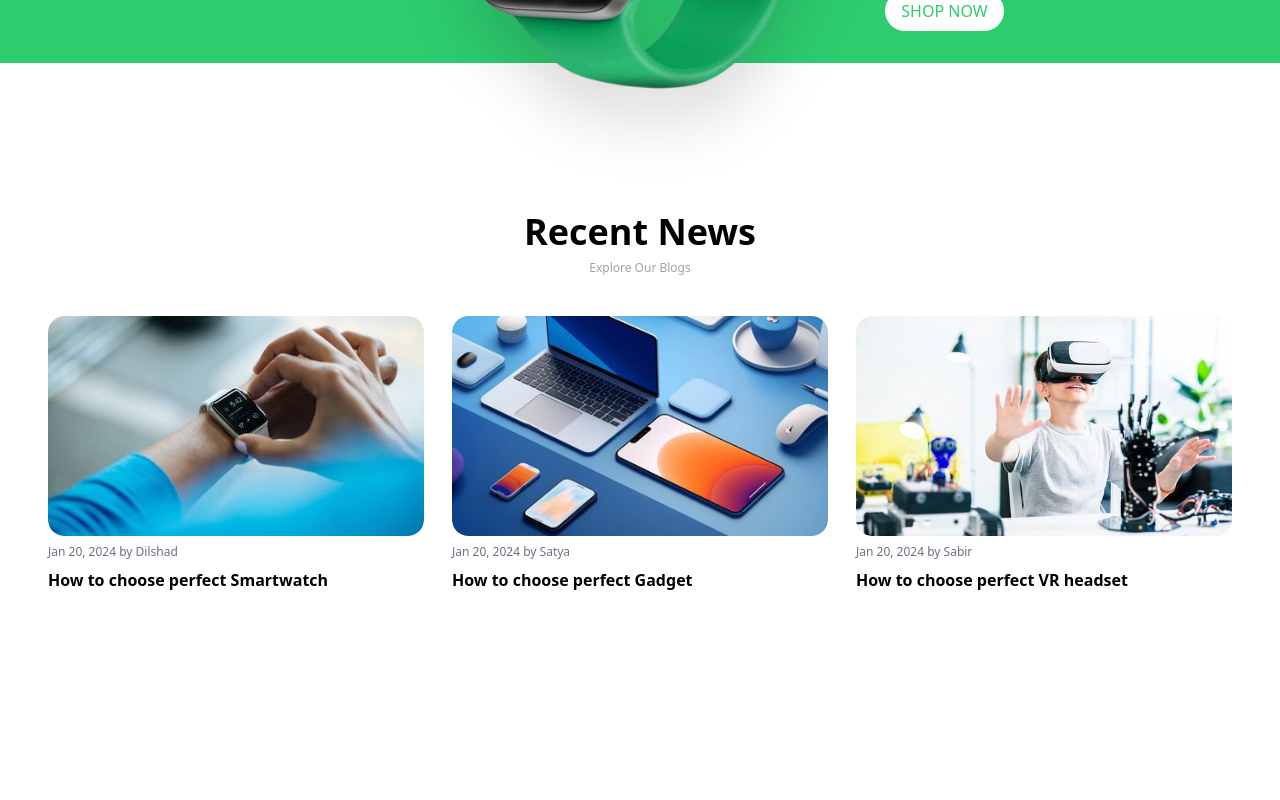
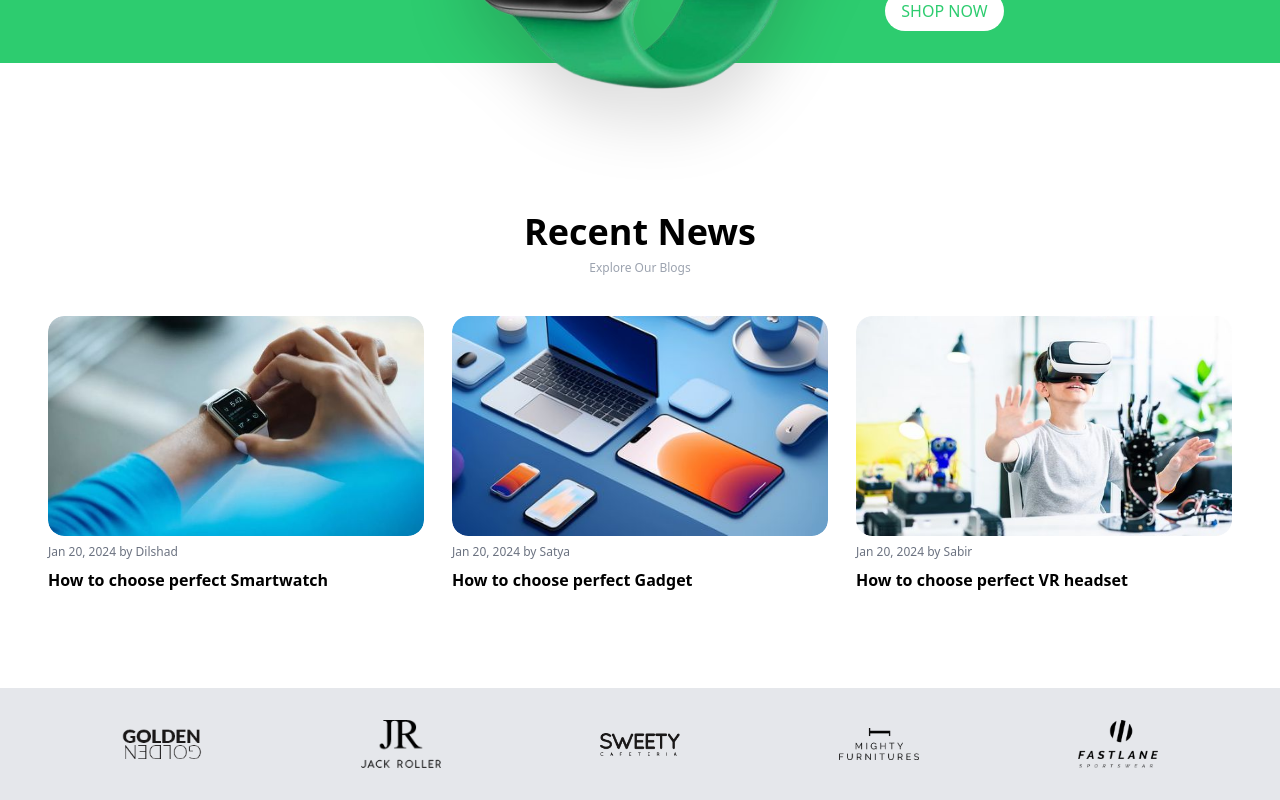
Before and after one commit to yasinarafat9/15-eshop-frontend-files, a React (Vite) app: page / in a window 1280 px wide. Shown: the part 5914-6714 px from the top of the page. Before the commit the page ends 6554 px from the top, so only its background shows below. Built offline with nearby package versions, Linux system fonts and the light colour scheme; the HTML template or start-up script is replaced by a standard one.

Commit message:
Partners section complete

```diff
--- a/src/App.jsx
+++ b/src/App.jsx
@@ -9,6 +9,7 @@
 import smartWatch2 from './assets/category/smartwatch2-removebg-preview.png'
 import Products from './components/Products/Products';
 import Blogs from './components/Blogs/Blogs';
+import Partners from './components/Partners/Partners';
 
 const BannerData = {
   discount: "30% OFF",
@@ -44,6 +45,7 @@
       <Products></Products>
       <Banner data={BannerData2}></Banner>
       <Blogs></Blogs>
+      <Partners></Partners>
     </div>
   );
 };
--- /dev/null
+++ b/src/components/Partners/Partners.jsx
@@ -0,0 +1,26 @@
+import React from 'react';
+import brand1 from '../../assets/brand/br-1.png'
+import brand2 from '../../assets/brand/br-2.png'
+import brand3 from '../../assets/brand/br-3.png'
+import brand4 from '../../assets/brand/br-4.png'
+import brand5 from '../../assets/brand/br-5.png'
+
+const Partners = () => {
+    return (
+        <div className='py-8 mt-24 hidden md:block bg-gray-200 dark:bg-white/10'>
+            <div className='container '>
+                <div className='grid grid-cols-5 gap-3 place-items-center opacity -50'>
+                    <img src={brand1} alt="brand" className='w-[80px] dark:invert' />
+                    <img src={brand2} alt="brand" className='w-[80px] dark:invert' />
+                    <img src={brand3} alt="brand" className='w-[80px] dark:invert' />
+                    <img src={brand4} alt="brand" className='w-[80px] dark:invert' />
+                    <img src={brand5} alt="brand" className='w-[80px] dark:invert' />
+
+                </div>
+
+            </div>
+        </div>
+    );
+};
+
+export default Partners;
```
